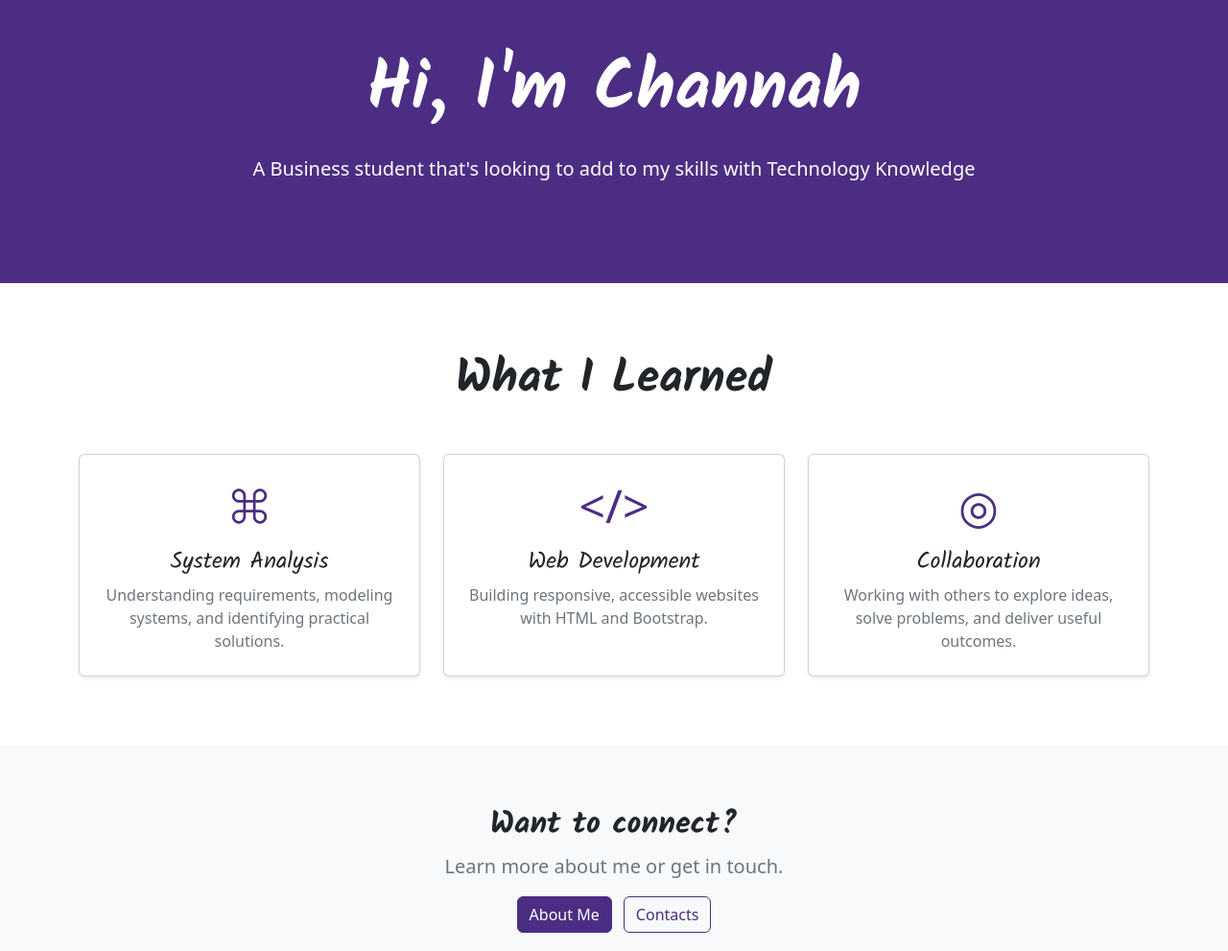
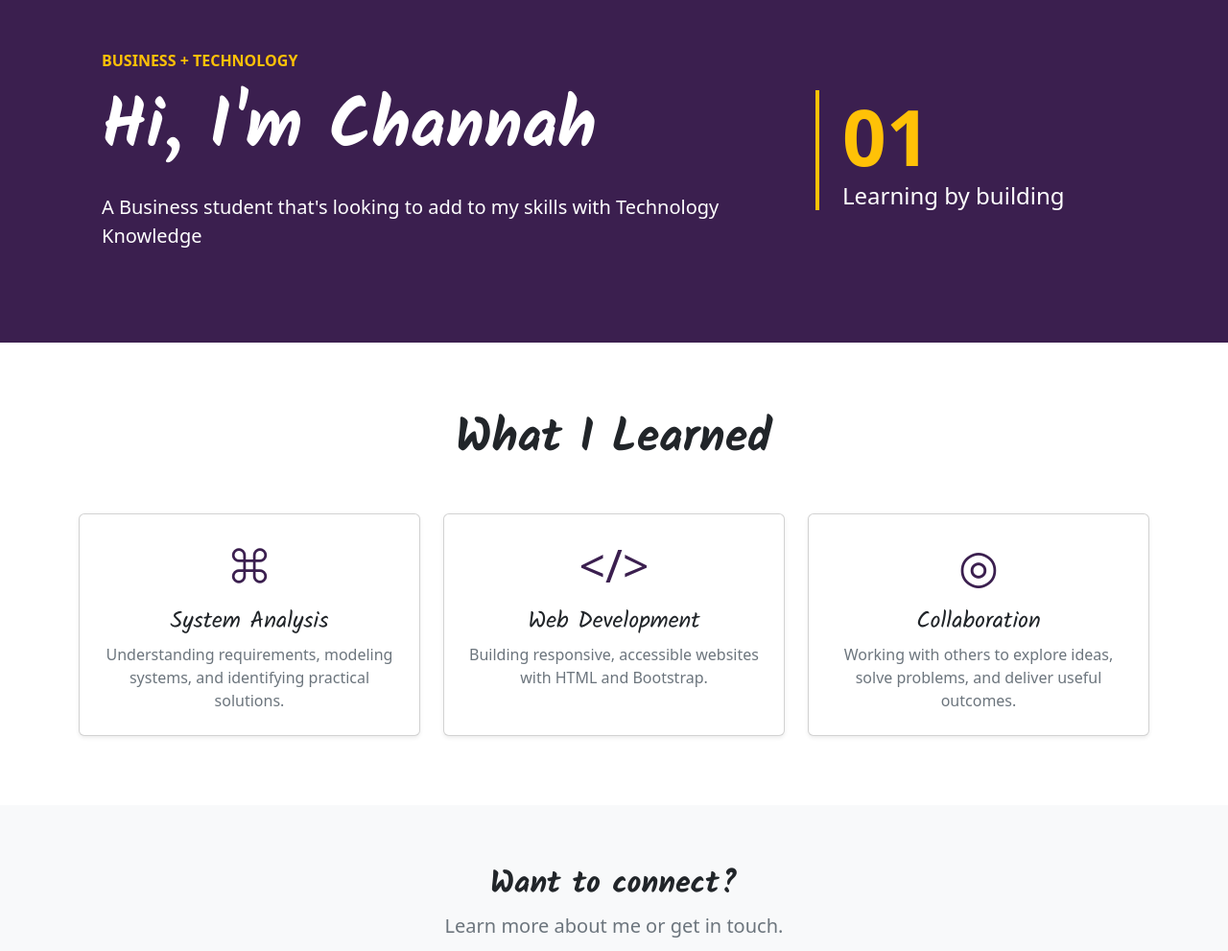
Before and after one commit to ChannahBY/IS202Project, a plain HTML site: page index.html in a window 1280 px wide. Shown: the part 101-1092 px from the top of the page at 96% size. Drawn offline with nearby package versions, Linux system fonts and the light colour scheme.

Commit message:
Update styles to use blackcurrant theme across About, Contacts, Index, and What I Learned pages

```diff
--- a/index.html
+++ b/index.html
@@ -7,37 +7,37 @@
     <link href="https://cdn.jsdelivr.net/npm/bootstrap@5.3.8/dist/css/bootstrap.min.css" rel="stylesheet" integrity="sha384-sRIl4kxILFvY47J16cr9ZwB07vP4J8+LH7qKQnuqkuIAvNWLzeN8tE5YBujZqJLB" crossorigin="anonymous">
     <link href="https://fonts.googleapis.com/css2?family=Kalam:wght@400;700&display=swap" rel="stylesheet">
     <style>
-      .bg-royal-purple {
-        background-color: #4b2e83;
+      .bg-blackcurrant {
+        background-color: #3b1f4f;
       }
 
-      .btn-royal-purple {
+      .btn-blackcurrant {
         --bs-btn-color: #fff;
-        --bs-btn-bg: #4b2e83;
-        --bs-btn-border-color: #4b2e83;
+        --bs-btn-bg: #3b1f4f;
+        --bs-btn-border-color: #3b1f4f;
         --bs-btn-hover-color: #fff;
-        --bs-btn-hover-bg: #392265;
-        --bs-btn-hover-border-color: #392265;
-        --bs-btn-focus-shadow-rgb: 75, 46, 131;
+        --bs-btn-hover-bg: #281536;
+        --bs-btn-hover-border-color: #281536;
+        --bs-btn-focus-shadow-rgb: 59, 31, 79;
         --bs-btn-active-color: #fff;
-        --bs-btn-active-bg: #392265;
-        --bs-btn-active-border-color: #392265;
+        --bs-btn-active-bg: #281536;
+        --bs-btn-active-border-color: #281536;
       }
 
-      .btn-outline-royal-purple {
-        --bs-btn-color: #4b2e83;
-        --bs-btn-border-color: #4b2e83;
+      .btn-outline-blackcurrant {
+        --bs-btn-color: #3b1f4f;
+        --bs-btn-border-color: #3b1f4f;
         --bs-btn-hover-color: #fff;
-        --bs-btn-hover-bg: #4b2e83;
-        --bs-btn-hover-border-color: #4b2e83;
-        --bs-btn-focus-shadow-rgb: 75, 46, 131;
+        --bs-btn-hover-bg: #3b1f4f;
+        --bs-btn-hover-border-color: #3b1f4f;
+        --bs-btn-focus-shadow-rgb: 59, 31, 79;
         --bs-btn-active-color: #fff;
-        --bs-btn-active-bg: #392265;
-        --bs-btn-active-border-color: #392265;
+        --bs-btn-active-bg: #281536;
+        --bs-btn-active-border-color: #281536;
       }
 
-      .text-royal-purple {
-        color: #4b2e83 !important;
+      .text-blackcurrant {
+        color: #3b1f4f !important;
       }
 
       h1,
@@ -66,10 +66,21 @@
     </nav>
 
     <main>
-      <section class="bg-royal-purple text-white text-center py-5">
+      <section class="bg-blackcurrant text-white py-5">
         <div class="container py-lg-5">
-          <h1 class="display-2 fw-bold">Hi, I'm Channah</h1>
-          <p class="lead mt-4 mb-2">A Business student that's looking to add to my skills with Technology Knowledge</p>
+          <div class="row align-items-center g-5 mx-0">
+            <div class="col-lg-8">
+              <p class="text-uppercase fw-bold text-warning mb-3">Business + Technology</p>
+              <h1 class="display-2 fw-bold">Hi, I'm Channah</h1>
+              <p class="lead mt-4 mb-0">A Business student that's looking to add to my skills with Technology Knowledge</p>
+            </div>
+            <div class="col-lg-4">
+              <div class="border-start border-warning border-4 ps-4">
+                <p class="display-1 fw-bold text-warning mb-0">01</p>
+                <p class="h4 mb-0">Learning by building</p>
+              </div>
+            </div>
+          </div>
         </div>
       </section>
 
@@ -80,7 +91,7 @@
             <div class="col-md-4">
               <article class="card h-100 text-center shadow-sm">
                 <div class="card-body p-4">
-                  <div class="display-5 text-royal-purple mb-3" aria-hidden="true">⌘</div>
+                  <div class="display-5 text-blackcurrant mb-3" aria-hidden="true">⌘</div>
                   <h3 class="h4 card-title">System Analysis</h3>
                   <p class="card-text text-secondary">Understanding requirements, modeling systems, and identifying practical solutions.</p>
                 </div>
@@ -89,7 +100,7 @@
             <div class="col-md-4">
               <article class="card h-100 text-center shadow-sm">
                 <div class="card-body p-4">
-                  <div class="display-5 text-royal-purple mb-3" aria-hidden="true">&lt;/&gt;</div>
+                  <div class="display-5 text-blackcurrant mb-3" aria-hidden="true">&lt;/&gt;</div>
                   <h3 class="h4 card-title">Web Development</h3>
                   <p class="card-text text-secondary">Building responsive, accessible websites with HTML and Bootstrap.</p>
                 </div>
@@ -98,7 +109,7 @@
             <div class="col-md-4">
               <article class="card h-100 text-center shadow-sm">
                 <div class="card-body p-4">
-                  <div class="display-5 text-royal-purple mb-3" aria-hidden="true">◎</div>
+                  <div class="display-5 text-blackcurrant mb-3" aria-hidden="true">◎</div>
                   <h3 class="h4 card-title">Collaboration</h3>
                   <p class="card-text text-secondary">Working with others to explore ideas, solve problems, and deliver useful outcomes.</p>
                 </div>
@@ -112,8 +123,8 @@
         <div class="container text-center py-3">
           <h2 class="h2 fw-bold">Want to connect?</h2>
           <p class="lead text-secondary">Learn more about me or get in touch.</p>
-          <a class="btn btn-royal-purple me-2" href="about.html">About Me</a>
-          <a class="btn btn-outline-royal-purple" href="contacts.html">Contacts</a>
+          <a class="btn btn-blackcurrant me-2" href="about.html">About Me</a>
+          <a class="btn btn-outline-blackcurrant" href="contacts.html">Contacts</a>
         </div>
       </section>
     </main>
```
Also changed, not shown: about.html (+19 -20 lines), contacts.html (+12 -12 lines), learned.html (+17 -17 lines).
